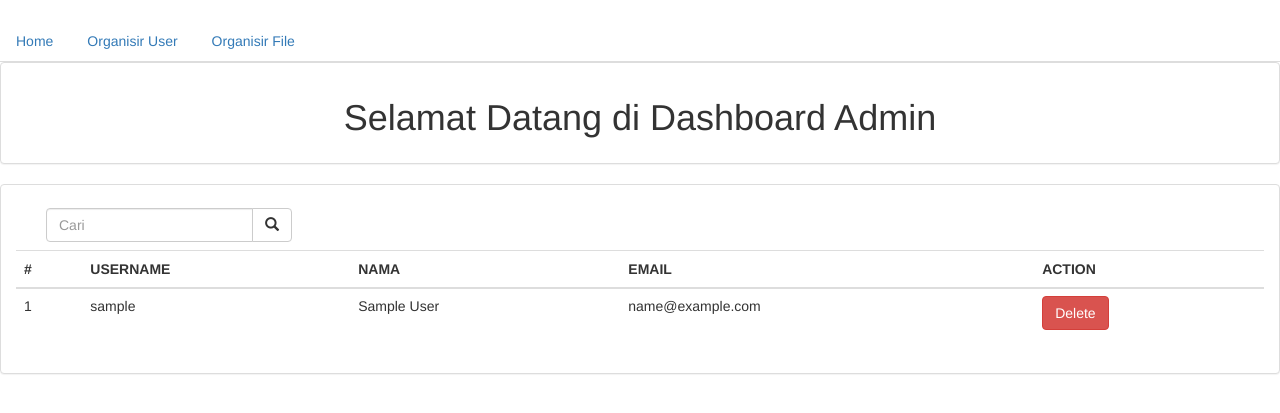
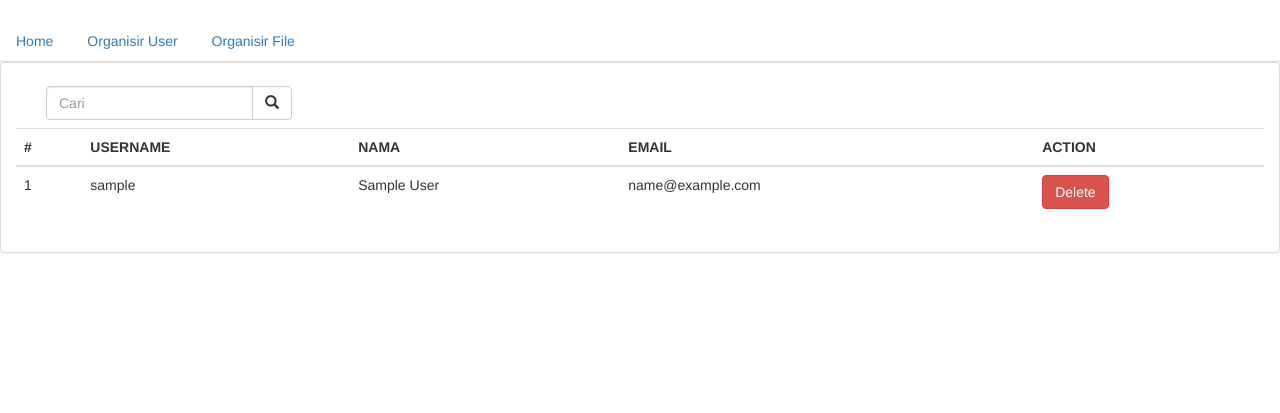
Before and after one commit to try333/tes, a PHP site: the page made by admin/dashboard.php in a window 1280 px wide. Shown: the part 52-465 px from the top of the page. Run offline with PHP 8.4, Linux system fonts and the light colour scheme; the visitor is signed in with stand-in values (Sample User, id 1); tables that the repository leaves empty or names only in its code hold one stand-in row (values such as "Sample post").

Commit message:
two commit

```diff
--- a/admin/dashboard.php
+++ b/admin/dashboard.php
@@ -45,15 +45,13 @@ include('header.php');
     <li><a data-toggle="tab" href="#menu2">Organisir File</a></li>
   </ul>
 <div class="tab-content">
-    <div id="home" class="tab-pane fade in active">
+    <div id="home" class="tab-pane fade <?php if(isset($_GET['srchpdf']) OR isset($_GET['delpdf']) OR isset($_GET['srchpdf1']) OR isset($_GET['delpdf1']))echo ''; else echo 'in active' ?>">
         <div class="panel panel-default">
                 <div class="panel-body" style="text-align: center;">
                     <h1>Selamat Datang di Dashboard Admin</h1>
     </div>
 </div>
 </div>
-</div>
-<div class="tab-content">
     <div id="menu1" class="tab-pane fade <?php if(isset($_GET['srchpdf1']) OR isset($_GET['delpdf1']))echo ' in active' ?>">
 <div class="panel panel-default">
     <div class="panel-body">
```
